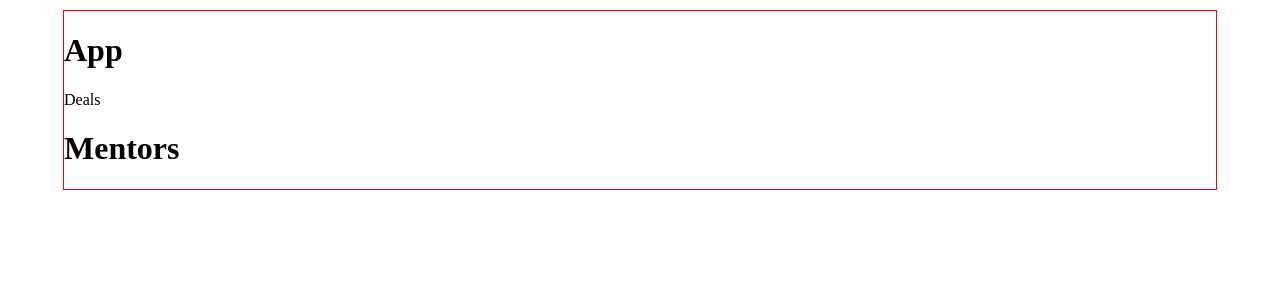
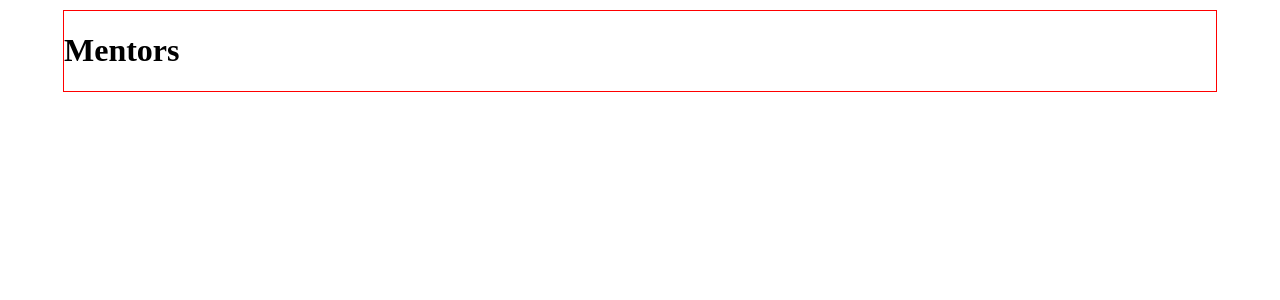
Before and after one commit to nitansh11/product-hunt, a React (Create React App) app: page / in a window 1280 px wide. Shown: the top 300 px of the page. Built offline with nearby package versions, Linux system fonts and the light colour scheme.

Commit message:
redux setup

```diff
--- a/src/App.js
+++ b/src/App.js
@@ -1,12 +1,10 @@
 import React from "react";
 import styles from "./App.module.css";
-import Deals from "./Components/Deals/Deals";
+
 import Mentors from "./Components/Mentors/Mentors"
 const App = () => {
   return (
     <div className={styles.App}>
-      <h1>App</h1>
-      <Deals />
       <Mentors/>
     </div>
   );
```
Also changed, not shown: src/Redux/action.js (added), src/Redux/actionTypes.js (added), src/Redux/reducer.js (added), 1 other file (tests, documents, lock files or other folders).
